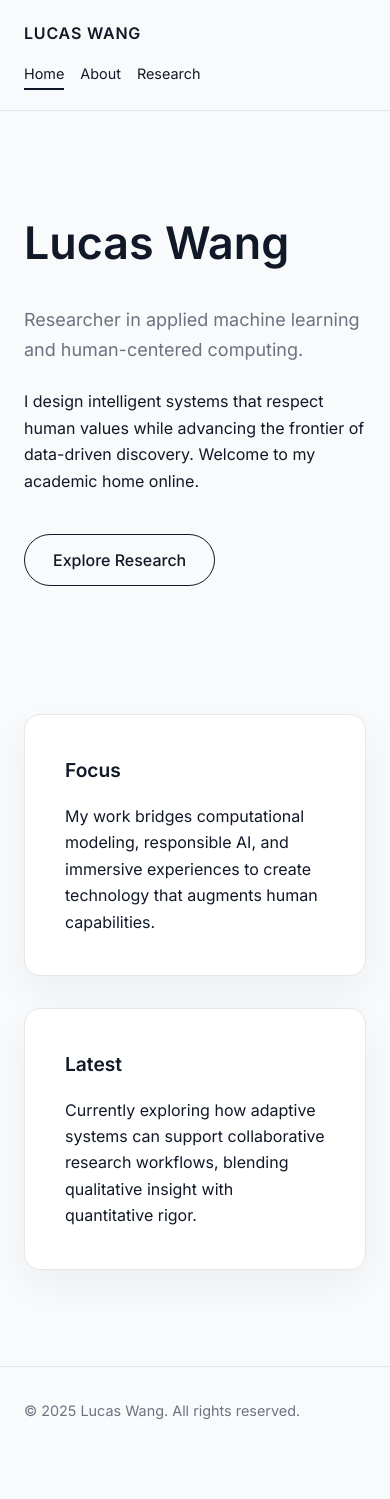
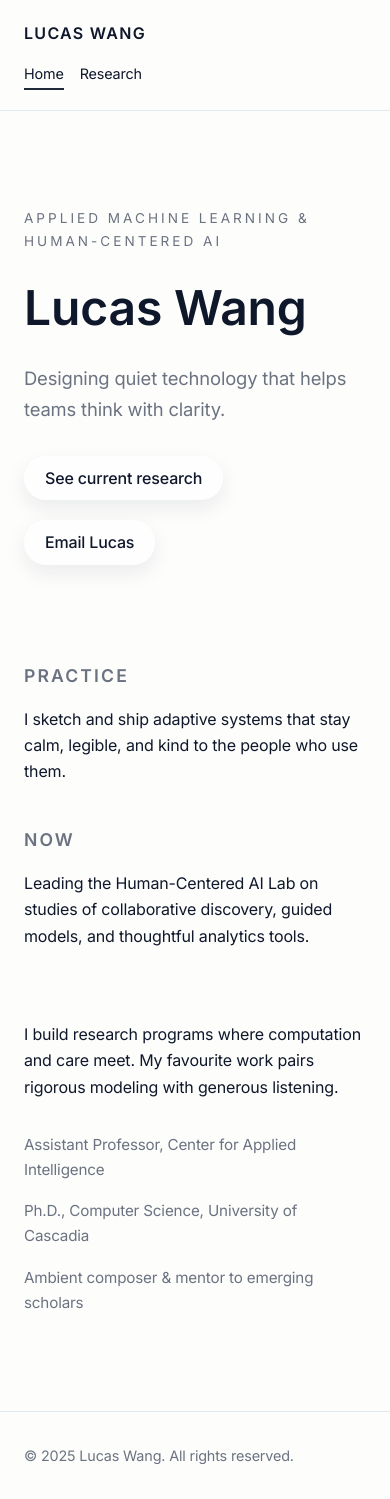
Before and after one commit to wluc421/wluc421.github.io, a plain HTML site: page index.html in a window 390 px wide. Before the commit the page ends 1454 px from the top, so only its background shows below. Drawn offline with Linux system fonts and the light colour scheme.

Commit message:
Create combined home page and simplify research

```diff
--- a/index.html
+++ b/index.html
@@ -17,7 +17,6 @@
             </div>
             <nav class="site-nav" aria-label="Primary navigation">
                 <a href="index.html" class="active">Home</a>
-                <a href="about.html">About</a>
                 <a href="research.html">Research</a>
             </nav>
         </div>
@@ -26,23 +25,37 @@
     <main>
         <section class="hero">
             <div class="container">
+                <p class="eyebrow">Applied machine learning & human-centered AI</p>
                 <h1>Lucas Wang</h1>
-                <p class="lead">Researcher in applied machine learning and human-centered computing.</p>
-                <p class="intro">I design intelligent systems that respect human values while advancing the frontier of data-driven discovery. Welcome to my academic home online.</p>
-                <a class="cta" href="research.html">Explore Research</a>
+                <p class="lead">Designing quiet technology that helps teams think with clarity.</p>
+                <div class="hero-actions">
+                    <a class="soft-link" href="research.html">See current research</a>
+                    <a class="soft-link" href="mailto:lucas.wang@university.edu">Email Lucas</a>
+                </div>
             </div>
         </section>
 
-        <section class="highlights">
+        <section class="essentials">
             <div class="container split">
-                <div class="card">
-                    <h2>Focus</h2>
-                    <p>My work bridges computational modeling, responsible AI, and immersive experiences to create technology that augments human capabilities.</p>
+                <div>
+                    <h2>Practice</h2>
+                    <p>I sketch and ship adaptive systems that stay calm, legible, and kind to the people who use them.</p>
                 </div>
-                <div class="card">
-                    <h2>Latest</h2>
-                    <p>Currently exploring how adaptive systems can support collaborative research workflows, blending qualitative insight with quantitative rigor.</p>
+                <div>
+                    <h2>Now</h2>
+                    <p>Leading the Human-Centered AI Lab on studies of collaborative discovery, guided models, and thoughtful analytics tools.</p>
                 </div>
+            </div>
+        </section>
+
+        <section class="bio">
+            <div class="container narrow">
+                <p>I build research programs where computation and care meet. My favourite work pairs rigorous modeling with generous listening.</p>
+                <ul class="inline-list">
+                    <li>Assistant Professor, Center for Applied Intelligence</li>
+                    <li>Ph.D., Computer Science, University of Cascadia</li>
+                    <li>Ambient composer & mentor to emerging scholars</li>
+                </ul>
             </div>
         </section>
     </main>
--- a/styles.css
+++ b/styles.css
@@ -1,10 +1,10 @@
 :root {
-    --bg: #f9fafb;
-    --text: #111827;
+    --bg: #fdfdfc;
+    --text: #0f172a;
     --muted: #6b7280;
-    --accent: #111827;
-    --card-bg: #ffffff;
-    --border: #e5e7eb;
+    --accent: #1f2937;
+    --border: #e2e8f0;
+    --soft: rgba(15, 23, 42, 0.08);
 }
 
 * {
@@ -23,6 +23,7 @@ body {
     color: var(--text);
     background-color: var(--bg);
     line-height: 1.65;
+    letter-spacing: -0.01em;
 }
 
 img {
@@ -41,7 +42,7 @@ a:focus {
 }
 
 .container {
-    width: min(100%, 960px);
+    width: min(100%, 920px);
     margin: 0 auto;
     padding: 0 1.5rem;
 }
@@ -51,7 +52,7 @@ a:focus {
 }
 
 .site-header {
-    background: rgba(249, 250, 251, 0.9);
+    background: rgba(253, 253, 252, 0.85);
     position: sticky;
     top: 0;
     border-bottom: 1px solid var(--border);
@@ -68,7 +69,7 @@ a:focus {
 
 .brand a {
     font-weight: 600;
-    letter-spacing: 0.05em;
+    letter-spacing: 0.08em;
     text-transform: uppercase;
 }
 
@@ -96,62 +97,82 @@ a:focus {
 }
 
 .hero {
-    padding: clamp(6rem, 12vw, 9rem) 0 4rem;
+    padding: clamp(6rem, 12vw, 8rem) 0 3rem;
 }
 
 .hero h1 {
-    font-size: clamp(2.8rem, 6vw, 3.8rem);
-    margin-bottom: 1.5rem;
+    font-size: clamp(3rem, 6vw, 4rem);
+    margin-bottom: 1rem;
 }
 
 .lead {
-    font-size: 1.125rem;
+    font-size: 1.15rem;
     color: var(--muted);
-    margin-bottom: 1.5rem;
+    margin-bottom: 2rem;
+    max-width: 34rem;
 }
 
-.intro {
-    max-width: 36rem;
-    margin-bottom: 2.5rem;
+.eyebrow {
+    font-size: 0.85rem;
+    letter-spacing: 0.22em;
+    text-transform: uppercase;
+    color: var(--muted);
+    margin-bottom: 1rem;
 }
 
-.cta {
+.hero-actions {
+    display: flex;
+    flex-wrap: wrap;
+    gap: 1.25rem;
+}
+
+.soft-link {
     display: inline-flex;
     align-items: center;
-    justify-content: center;
-    padding: 0.75rem 1.75rem;
-    border: 1px solid var(--text);
+    gap: 0.5rem;
+    padding: 0.5rem 1.25rem;
     border-radius: 999px;
+    border: 1px solid transparent;
+    background: rgba(255, 255, 255, 0.7);
+    box-shadow: 0 8px 20px var(--soft);
     font-weight: 500;
-    transition: transform 0.3s ease, box-shadow 0.3s ease;
+    transition: transform 0.25s ease, box-shadow 0.25s ease, border-color 0.25s ease;
 }
 
-.cta:hover,
-.cta:focus-visible {
+.soft-link:hover,
+.soft-link:focus-visible {
     transform: translateY(-2px);
-    box-shadow: 0 10px 25px rgba(15, 23, 42, 0.08);
+    border-color: var(--border);
+    box-shadow: 0 16px 30px var(--soft);
 }
 
-.highlights {
-    padding: 4rem 0 6rem;
+.soft-link.muted {
+    color: var(--muted);
+    box-shadow: none;
+    padding: 0;
+    border: none;
+    background: none;
+}
+
+.essentials {
+    padding: 3rem 0 3.5rem;
 }
 
 .split {
     display: grid;
-    gap: 2rem;
+    gap: 2.5rem;
 }
 
-.card {
-    background: var(--card-bg);
-    border: 1px solid var(--border);
-    border-radius: 16px;
-    padding: 2.5rem;
-    box-shadow: 0 15px 40px rgba(15, 23, 42, 0.05);
+.essentials h2 {
+    font-size: 1.1rem;
+    text-transform: uppercase;
+    letter-spacing: 0.12em;
+    color: var(--muted);
+    margin-bottom: 1rem;
 }
 
-.card h2 {
-    font-size: 1.2rem;
-    margin-bottom: 1rem;
+.essentials p {
+    max-width: 22rem;
 }
 
 .page-header {
@@ -159,90 +180,68 @@ a:focus {
 }
 
 .content {
-    padding: 2rem 0 6rem;
+    padding: 1.5rem 0 5rem;
 }
 
-.details-grid {
-    display: grid;
-    gap: 2.5rem;
-    margin-top: 3rem;
+.bio {
+    padding: 1rem 0 6rem;
 }
 
-.details-grid h2 {
-    font-size: 1.1rem;
-    text-transform: uppercase;
-    letter-spacing: 0.1em;
-    color: var(--muted);
-    margin-bottom: 1.25rem;
+.bio p {
+    max-width: 40rem;
+    margin-bottom: 2rem;
 }
 
-.details-grid ul {
+.inline-list {
     list-style: none;
-    display: grid;
-    gap: 0.75rem;
+    display: flex;
+    flex-wrap: wrap;
+    gap: 1.5rem;
+    font-size: 0.95rem;
+    color: var(--muted);
 }
 
-.contact-list span {
-    display: block;
-    font-size: 0.75rem;
-    text-transform: uppercase;
-    letter-spacing: 0.12em;
-    color: var(--muted);
-    margin-bottom: 0.25rem;
+.inline-list li {
+    padding-right: 1.5rem;
+    border-right: 1px solid var(--border);
+}
+
+.inline-list li:last-child {
+    border-right: none;
 }
 
 .paper-list {
     display: grid;
-    gap: 2rem;
+    gap: 2.5rem;
 }
 
 .paper {
     display: flex;
     flex-direction: column;
-    gap: 1.5rem;
+    gap: 0.75rem;
+}
+
+.paper h2 {
+    font-size: 1.35rem;
+    font-weight: 500;
+}
+
+.paper-meta {
+    color: var(--muted);
+}
+
+.paper-list.minimal {
+    border-top: 1px solid var(--border);
+    padding-top: 2rem;
+}
+
+.paper-list.minimal .paper {
     padding-bottom: 2rem;
     border-bottom: 1px solid var(--border);
 }
 
-.paper:last-child {
+.paper-list.minimal .paper:last-child {
     border-bottom: none;
-}
-
-.paper h2 {
-    font-size: 1.2rem;
-    margin-bottom: 0.5rem;
-}
-
-.paper-authors,
-.paper-venue {
-    color: var(--muted);
-}
-
-.paper-actions {
-    display: flex;
-    gap: 1.5rem;
-}
-
-.paper-link {
-    font-weight: 500;
-    position: relative;
-}
-
-.paper-link::after {
-    content: "";
-    position: absolute;
-    left: 0;
-    bottom: -0.25rem;
-    width: 100%;
-    height: 1px;
-    background: var(--text);
-    opacity: 0;
-    transition: opacity 0.2s ease;
-}
-
-.paper-link:hover::after,
-.paper-link:focus-visible::after {
-    opacity: 1;
 }
 
 .site-footer {
@@ -255,12 +254,6 @@ a:focus {
 @media (min-width: 720px) {
     .split {
         grid-template-columns: repeat(2, minmax(0, 1fr));
-    }
-
-    .paper {
-        flex-direction: row;
-        align-items: center;
-        justify-content: space-between;
     }
 }
 
@@ -276,7 +269,13 @@ a:focus {
         align-items: flex-start;
     }
 
-    .paper-actions {
-        flex-wrap: wrap;
+    .inline-list {
+        flex-direction: column;
+        gap: 1rem;
+    }
+
+    .inline-list li {
+        border-right: none;
+        padding-right: 0;
     }
 }
```
Also changed, not shown: about.html (deleted, +0 -71 lines), research.html (+11 -28 lines).
